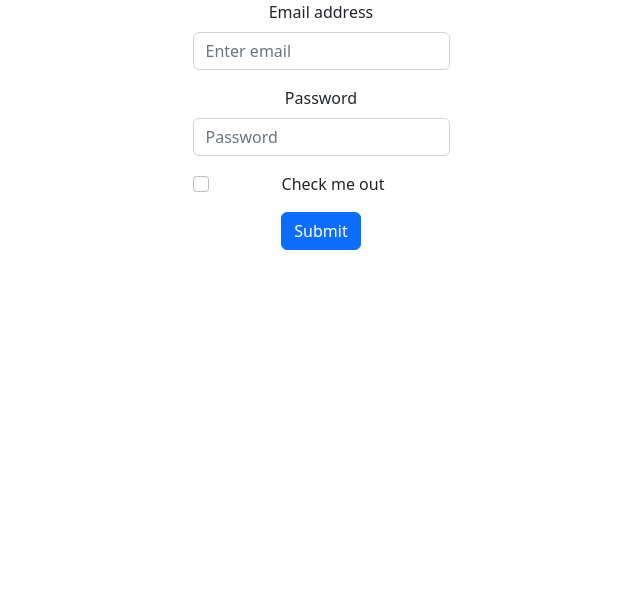
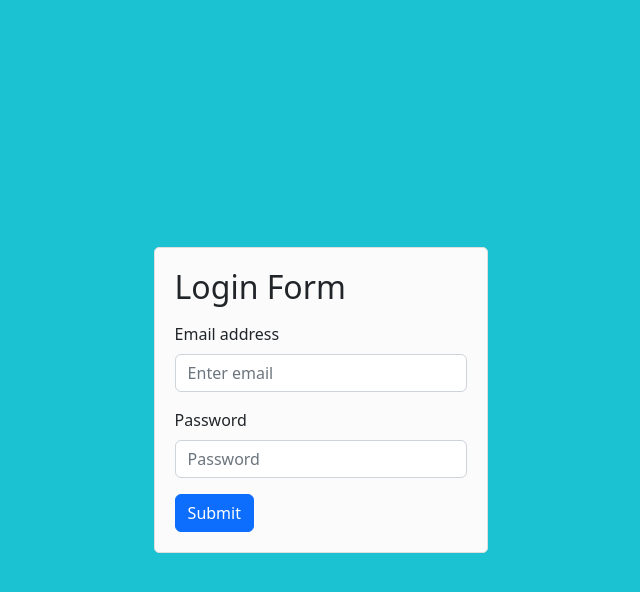
Before and after one commit to isti20/isti-react-form, a React (Create React App) app: page / in a window 1280 px wide. Shown: the top 592 px of the page, without its empty margins (319-959 px from the left). Built offline with nearby package versions, Linux system fonts and the light colour scheme.

Commit message:
styling form

```diff
--- a/src/App.css
+++ b/src/App.css
@@ -1,38 +1,27 @@
-.App {
-  text-align: center;
+body {
+  background-color: rgb(27, 194, 209) !important;
+  /* background: radial-gradient(
+    circle,
+    rgba(2, 0, 36, 1) 0%,
+    rgba(30, 54, 59, 1) 0%,
+    rgb(62, 62, 85) 100%
+  ); */
 }
-
-.App-logo {
-  height: 40vmin;
-  pointer-events: none;
+.container {
+  display: flex !important;
+  flex-direction: column;
+  justify-content: center;
+  align-items: center;
+  height: 100vh;
+  max-width: 500px;
+  width: 100%;
+  margin: auto;
 }
-
-@media (prefers-reduced-motion: no-preference) {
-  .App-logo {
-    animation: App-logo-spin infinite 20s linear;
-  }
+.container > form {
+  width: 30%;
+  height: min-content;
+  border: 1px solid #dfdfdf;
+  padding: 20px;
+  border-radius: 5px;
+  background: #fbfbfb;
 }
-
-.App-header {
-  background-color: #282c34;
-  min-height: 100vh;
-  display: flex;
-  flex-direction: column;
-  align-items: center;
-  justify-content: center;
-  font-size: calc(10px + 2vmin);
-  color: white;
-}
-
-.App-link {
-  color: #61dafb;
-}
-
-@keyframes App-logo-spin {
-  from {
-    transform: rotate(0deg);
-  }
-  to {
-    transform: rotate(360deg);
-  }
-}
--- a/src/component/LoginForm/LoginForm.jsx
+++ b/src/component/LoginForm/LoginForm.jsx
@@ -2,8 +2,9 @@ import {Container, Form, Button} from 'react-bootstrap';
 
 function Login() {
     return (
-        <Container className='l-container d-flex justify-content-center'>
+        <Container>
             <Form>
+                <h2 className="mb-3">Login Form</h2>
                 <Form.Group className="mb-3" controlId="formBasicEmail">
                     <Form.Label>Email address</Form.Label>
                     <Form.Control type="email" placeholder="Enter email" />
@@ -12,9 +13,6 @@ function Login() {
                 <Form.Group className="mb-3" controlId="formBasicPassword">
                     <Form.Label>Password</Form.Label>
                     <Form.Control type="password" placeholder="Password" />
-                </Form.Group>
-                <Form.Group className="mb-3" controlId="formBasicCheckbox">
-                    <Form.Check type="checkbox" label="Check me out" />
                 </Form.Group>
                 <Button variant="primary" type="submit">
                     Submit
```
